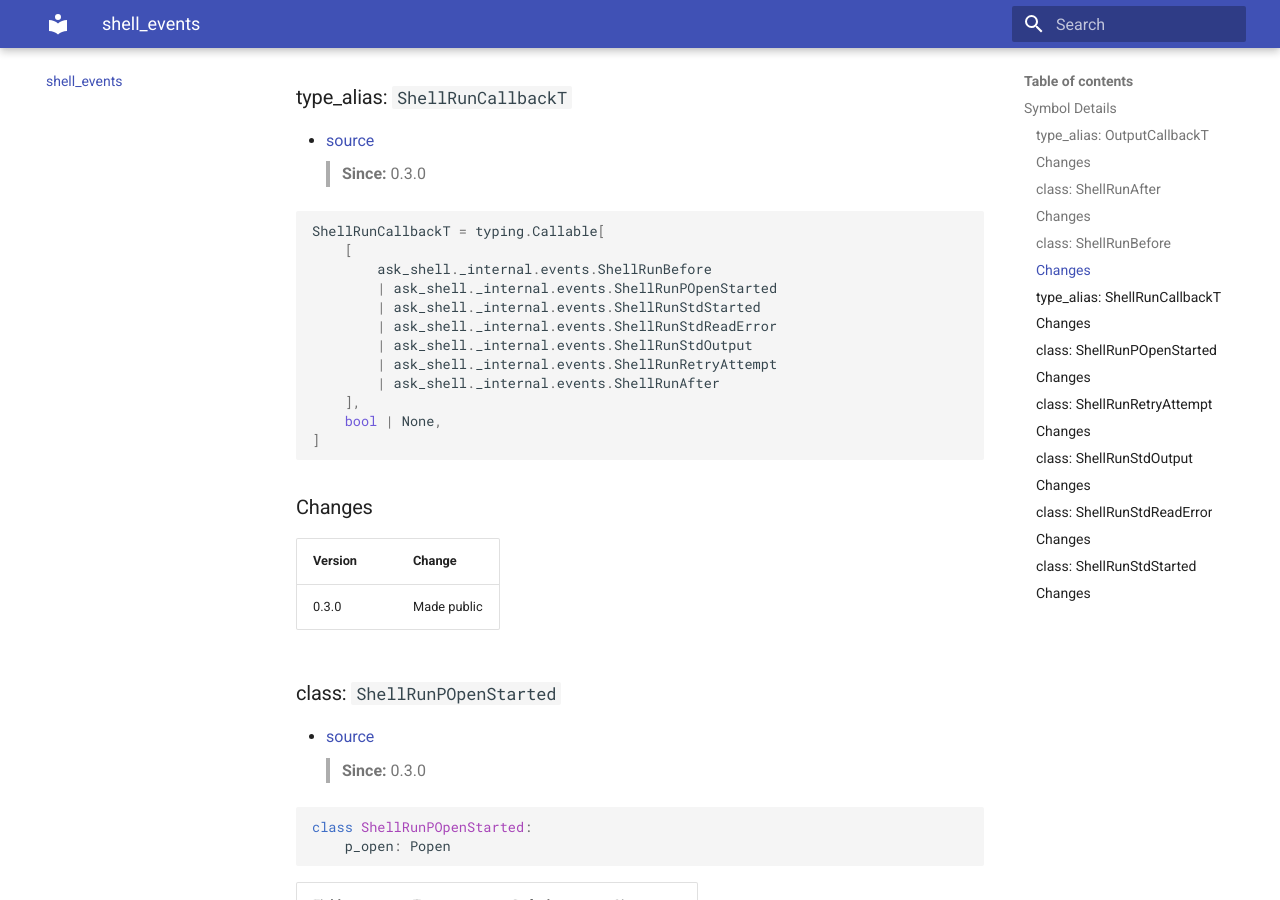
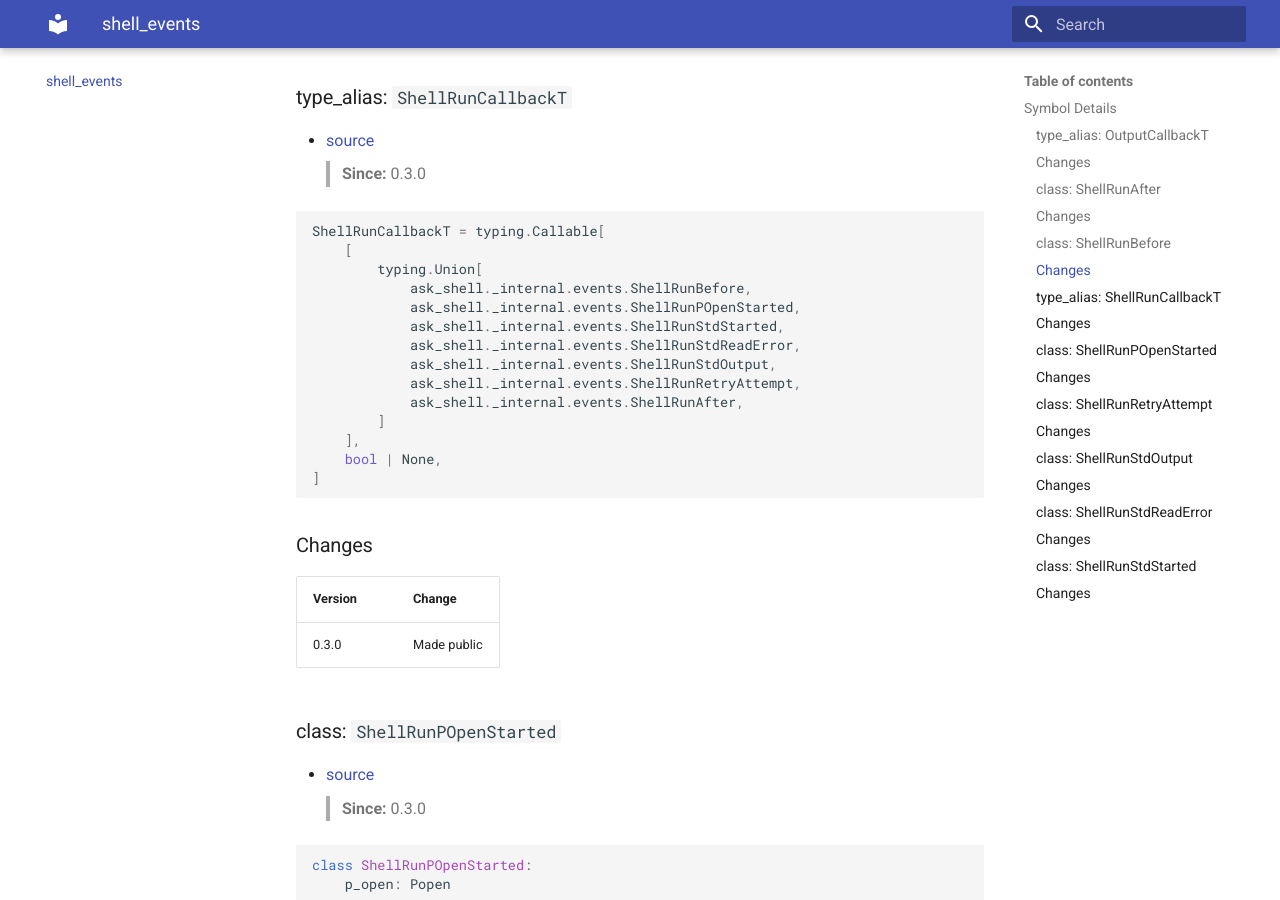
Before and after one commit to EspenAlbert/ask-shell, an MkDocs documentation site: the page built from docs/shell_events/index.md, in a window 1280 px wide and 900 px high, scrolled down 2057 px. Built offline with MkDocs 1.6.1 and Material for MkDocs 9.7.7, drawn with Linux system fonts in a browser that asks for light colours.

Commit message:
fix(docs): Dump ShellRunCallbackT as Union for dest CI Python 3.13

````diff
--- a/docs/shell_events/index.md
+++ b/docs/shell_events/index.md
@@ -92,13 +92,15 @@ class ShellRunBefore:
 ```python
 ShellRunCallbackT = typing.Callable[
     [
-        ask_shell._internal.events.ShellRunBefore
-        | ask_shell._internal.events.ShellRunPOpenStarted
-        | ask_shell._internal.events.ShellRunStdStarted
-        | ask_shell._internal.events.ShellRunStdReadError
-        | ask_shell._internal.events.ShellRunStdOutput
-        | ask_shell._internal.events.ShellRunRetryAttempt
-        | ask_shell._internal.events.ShellRunAfter
+        typing.Union[
+            ask_shell._internal.events.ShellRunBefore,
+            ask_shell._internal.events.ShellRunPOpenStarted,
+            ask_shell._internal.events.ShellRunStdStarted,
+            ask_shell._internal.events.ShellRunStdReadError,
+            ask_shell._internal.events.ShellRunStdOutput,
+            ask_shell._internal.events.ShellRunRetryAttempt,
+            ask_shell._internal.events.ShellRunAfter,
+        ]
     ],
     bool | None,
 ]
````
